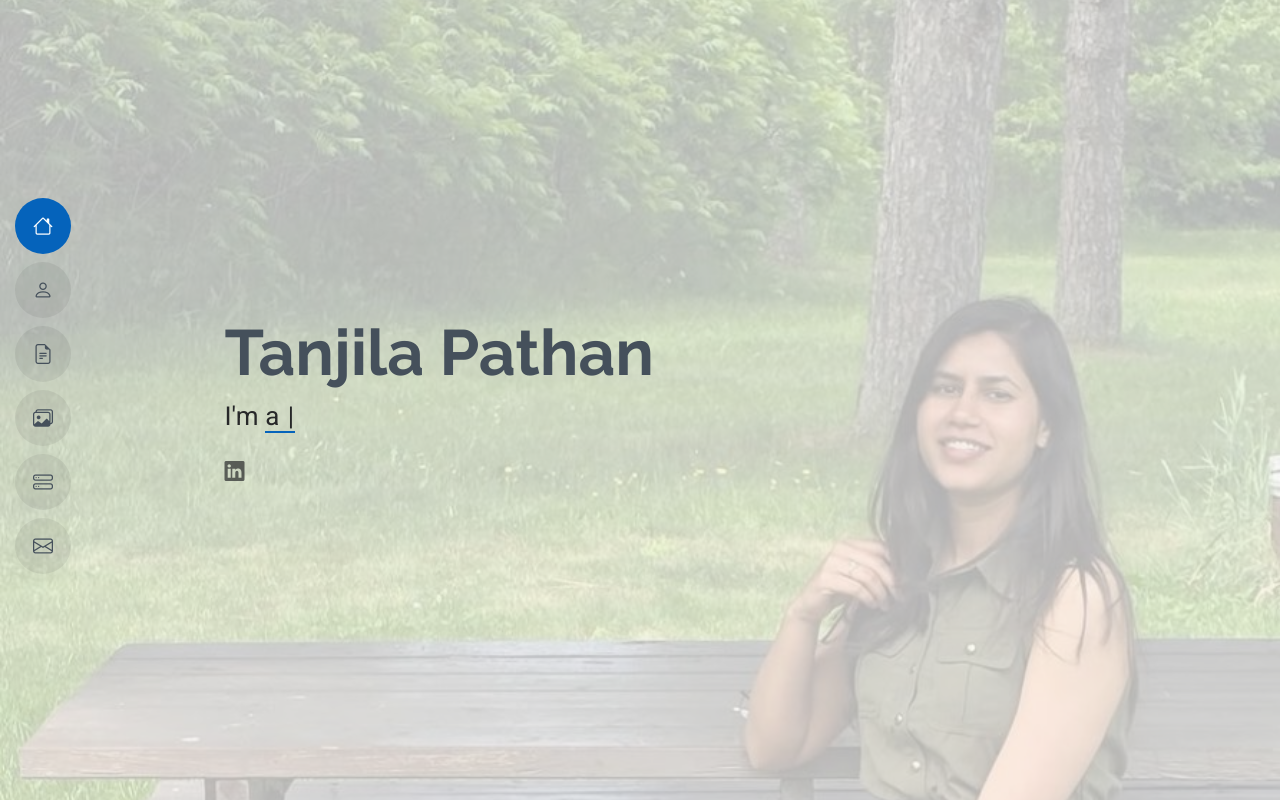
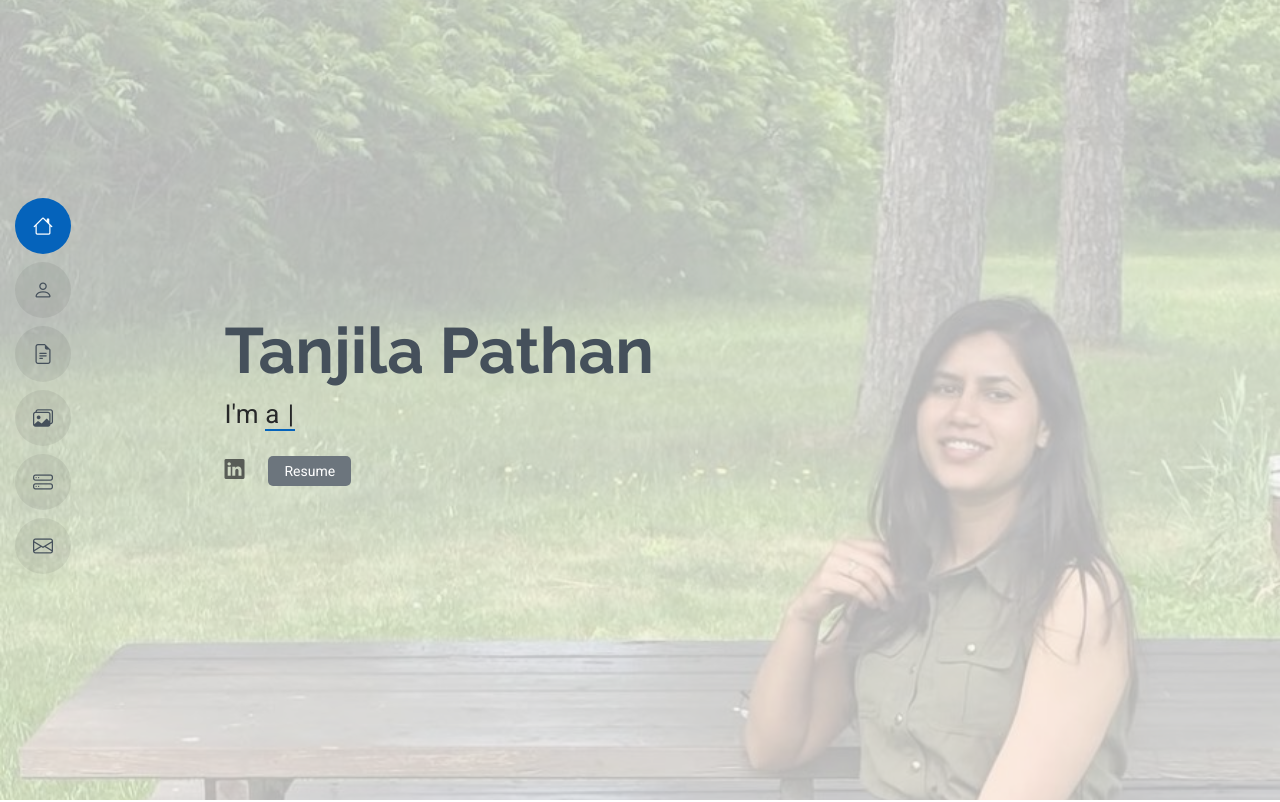
Before and after one commit to TanjilaPathan/portfolio, a plain HTML site: page index.html in a window 1280 px wide. Shown: the top 802 px of the page. Drawn offline with Linux system fonts and the light colour scheme.

Commit message:
Update resume link in index.html

```diff
--- a/index.html
+++ b/index.html
@@ -69,7 +69,7 @@
             <p>I'm <span class="typed" data-typed-items="a Software Developer, a Web Developer, a Mentor">Software Developer</span><span class="typed-cursor typed-cursor--blink" aria-hidden="true"></span></p>
             <div class="social-links">
               <a href="https://www.linkedin.com/in/tanjila-pathan/"><i class="bi bi-linkedin"></i></a>
-              <!-- <a href="https://drive.google.com/file/d/1wOIFGlNJLUonoi-uAJ1FZdxUclwanxUn/view?usp=drive_link"><button type="button" class="download-btn">Resume</button></a> -->
+              <a href="https://drive.google.com/file/d/1e0RU20AIIaUTrfXFcYgsz8L0VQP5mCZ3/view?usp=sharing"><button type="button" class="download-btn">Resume</button></a>
             </div>
           </div>
         </div>
```
